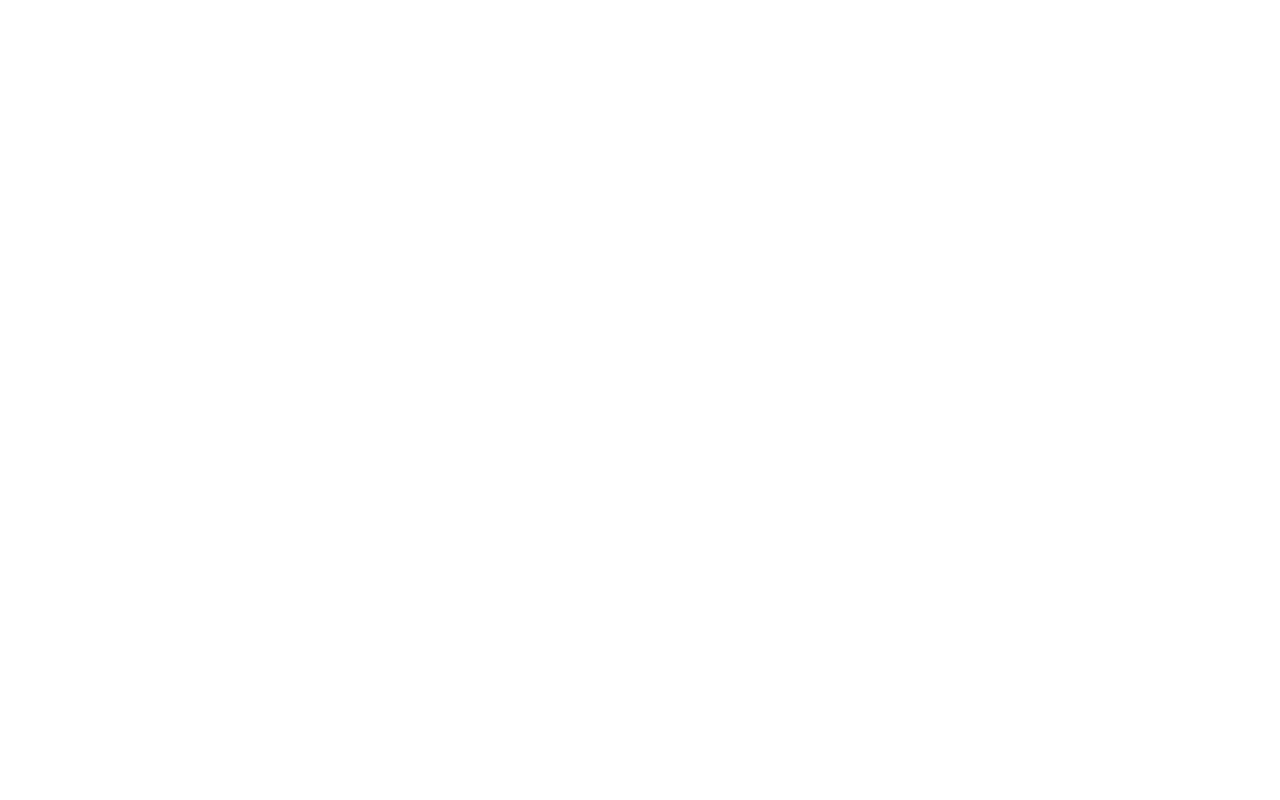
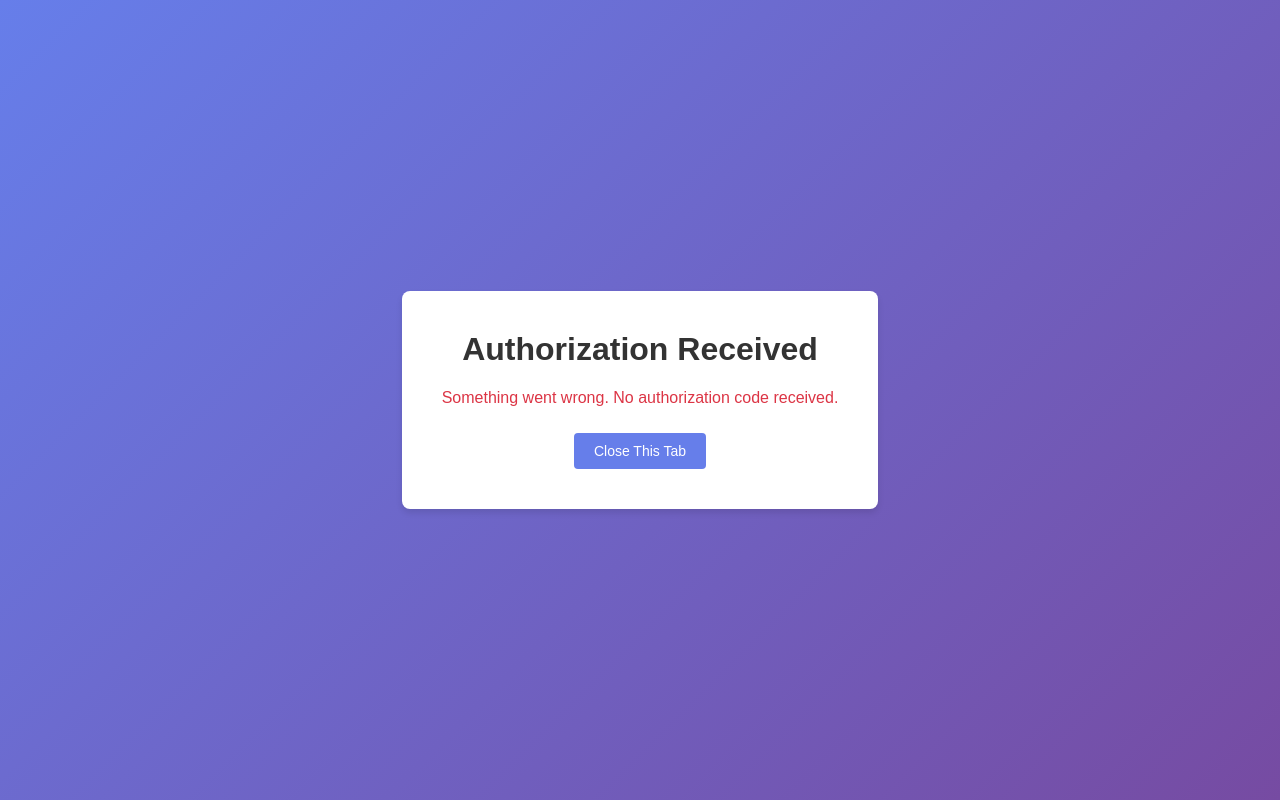
Before and after one commit to rcautomax-alt/ebay-oauth-redirect, a plain HTML site: page index.html in a window 1280 px wide. Drawn offline with Linux system fonts and the light colour scheme.

Commit message:
Update index.html

```diff
--- a/index.html
+++ b/index.html
@@ -1,15 +1,87 @@
-</html>
-<! DOCTYPE html>
-<html>
+<!DOCTYPE html>
+<html lang="en">
 <head>
   <meta charset="utf-8">
-  <title>eBay OAuth Redirect
+  <meta name="viewport" content="width=device-width, initial-scale=1.0">
+  <title>eBay Authorization</title>
+  <style>
+    body {
+      font-family: Arial, sans-serif;
+      display: flex;
+      justify-content: center;
+      align-items: center;
+      height: 100vh;
+      margin: 0;
+      background: linear-gradient(135deg, #667eea 0%, #764ba2 100%);
+    }
+    .container {
+      background: white;
+      padding: 40px;
+      border-radius: 8px;
+      box-shadow: 0 4px 6px rgba(0, 0, 0, 0.1);
+      text-align: center;
+      max-width: 500px;
+    }
+    h1 {
+      color: #333;
+      margin-top: 0;
+    }
+    .success {
+      color: #28a745;
+    }
+    .error {
+      color: #dc3545;
+    }
+    .info-box {
+      background: #f8f9fa;
+      padding: 15px;
+      border-radius: 4px;
+      margin: 20px 0;
+      font-size: 14px;
+      word-break: break-all;
+      font-family: monospace;
+    }
+    .button {
+      background: #667eea;
+      color: white;
+      border: none;
+      padding: 10px 20px;
+      border-radius: 4px;
+      cursor: pointer;
+      font-size: 14px;
+      margin-top: 10px;
+    }
+    .button:hover {
+      background: #764ba2;
+    }
+  </style>
 </head>
 <body>
-  <h1>Authorization received
-  <p>You can close this tab
+  <div class="container">
+    <h1>Authorization Received</h1>
+    <div id="message"></div>
+    <div id="info" class="info-box" style="display:none;"></div>
+    <button class="button" onclick="window.close()">Close This Tab</button>
+  </div>
+
   <script>
-    // Just displays the que document.write("<pre>" +
-  ‹script>
+    const urlParams = new URLSearchParams(window.location.search);
+    const code = urlParams.get('code');
+    const error = urlParams.get('error');
+    const messageEl = document.getElementById('message');
+    const infoEl = document.getElementById('info');
+
+    if (error) {
+      messageEl.innerHTML = `<p class="error"><strong>Error:</strong> ${error}</p>`;
+      infoEl.style.display = 'block';
+      infoEl.textContent = 'Please check your credentials and try again.';
+    } else if (code) {
+      messageEl.innerHTML = '<p class="success">✓ Your eBay account has been connected.</p>';
+      infoEl.style.display = 'block';
+      infoEl.innerHTML = `<strong>Auth Code:</strong><br>${code}<br><br><em>This code is valid for 5 minutes. Copy it if needed.</em>`;
+    } else {
+      messageEl.innerHTML = '<p class="error">Something went wrong. No authorization code received.</p>';
+    }
+  </script>
 </body>
 </html>
```
